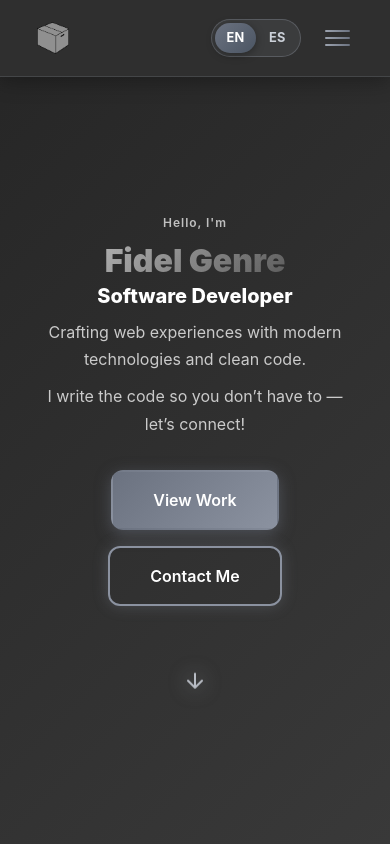
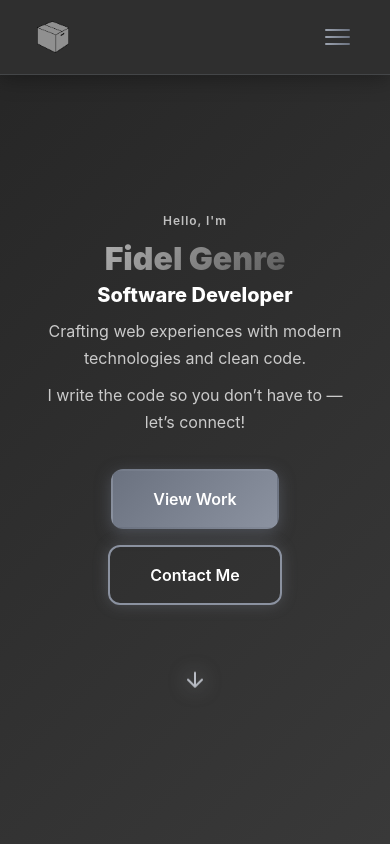
Before and after one commit to FidelGenre/Portfolio, a Next.js app: page / in a window 390 px wide. Shown: the top 844 px of the page. Built offline with nearby package versions, Linux system fonts and the light colour scheme.

Commit message:
Mobile menu: align lang pill with X (top-8) and nudge right (left-10)

```diff
--- a/src/components/Navbar.tsx
+++ b/src/components/Navbar.tsx
@@ -84,7 +84,7 @@ export default function Navbar() {
 
           <div className="flex items-center gap-4">
             {/* en desktop visible en el navbar; en mobile va dentro del menú */}
-            {langButton("hidden md:inline-flex")}
+            <div className="hidden md:block">{langButton()}</div>
 
             <button
               className="flex cursor-pointer flex-col gap-[5px] border-none bg-transparent p-2 transition-transform duration-300 hover:scale-110 md:hidden"
@@ -102,7 +102,7 @@ export default function Navbar() {
       {isMenuOpen && (
         <div className="animate-fade-in fixed inset-0 z-[2000] flex flex-col items-center justify-center bg-[linear-gradient(135deg,rgba(26,26,26,0.98),rgba(38,38,38,0.98))] backdrop-blur-[10px]">
           {/* idioma: arriba a la izquierda, mismo margen que la X (lado opuesto) */}
-          <div className="absolute left-8 top-7">{langButton()}</div>
+          <div className="absolute left-10 top-8">{langButton()}</div>
 
           <button
             className="absolute right-8 top-8 flex h-10 w-10 cursor-pointer items-center justify-center border-none bg-transparent text-[2rem] text-white transition-all duration-300 hover:rotate-90 hover:text-[#d1d5db]"
```
